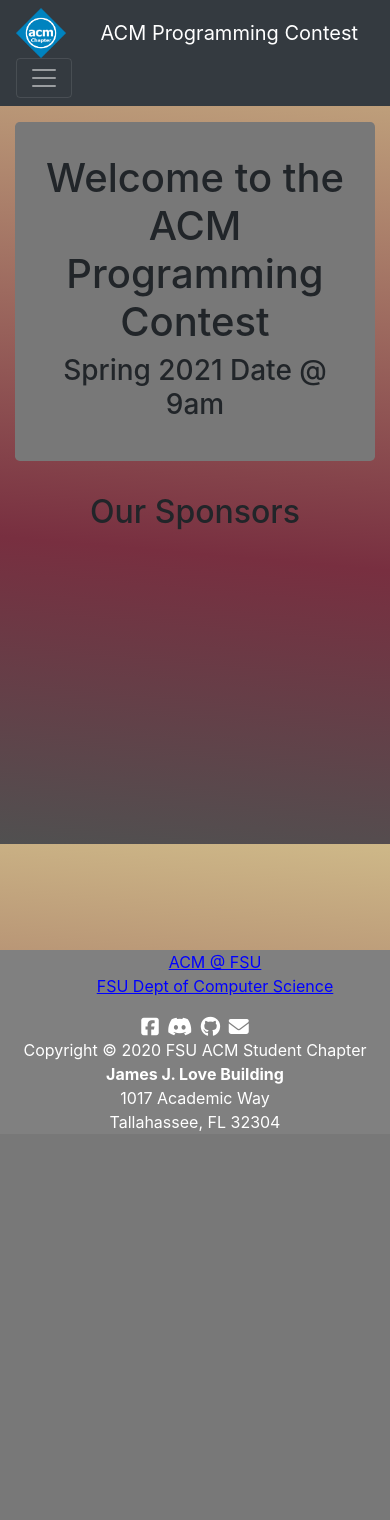
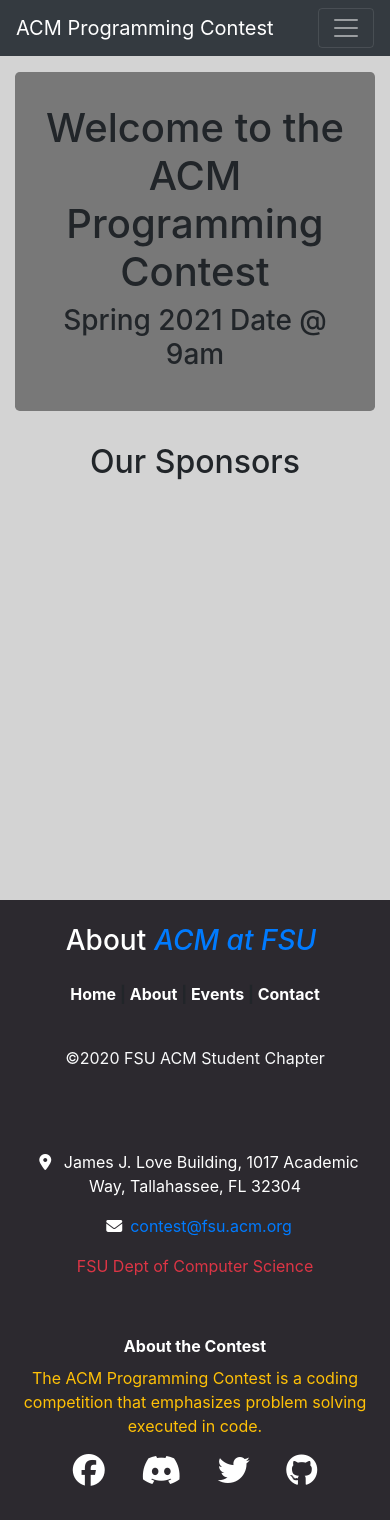
Before and after one commit to mmcinnestaylor/Programming-Contest-Suite, a Django app: page / in a window 390 px wide. Before the commit the page ends 1131 px from the top, so only its background shows below. Run offline with Django 3.2, Linux system fonts and the light colour scheme; parts of the project's set-up code (start-up, migrations or seed data) failed here and were passed over; some libraries are stand-ins or nearby versions.

Commit message:
navbar, menu, footer updates

```diff
--- a/src/core/templates/core/base.html
+++ b/src/core/templates/core/base.html
@@ -27,9 +27,10 @@
   </head>
 
   <body>
+    <!-- header -->
     <header>
-      <nav class="navbar navbar-expand-md bg-dark navbar-dark sticky-top">
-        <div class="logo">
+      <nav class="navbar navbar-expand-md bg-dark navbar-dark">
+        <div class="d-none d-md-block" id="logo">
           <a href="https://www.acm.org" target="_blank" rel="no-follow"><img src="{% static 'core/img/logochapter.png' %}" width="50" height="50" alt="Chapter Logo"></a>
         </div>
         <a class="navbar-brand" href="{% url 'index' %}">ACM Programming Contest</a>
@@ -66,7 +67,10 @@
             {% if user.is_authenticated %}
             <li class="nav-item dropdown">
               <a class="nav-link dropdown-toggle active" href="#" id="navbardrop" data-toggle="dropdown">{{ user.first_name }}</a>
-              <div class="dropdown-menu">
+              <div class="dropdown-menu dropdown-menu-right">
+                {% if user.is_superuser %}
+                <a class="dropdown-item" href="#">Checkin</a>
+                {% endif %}
                 <a class="dropdown-item" href="#">Manage</a>
                 <a class="dropdown-item" href="{% url 'logout' %}">Logout</a>
               </div>
@@ -76,47 +80,76 @@
                 <a class="nav-link" href="{% url 'login' %}">Login</a>
               </li>
               <li class="nav-item active">
-                <a class="nav-link" href="#">Register</a>
+                <a class="nav-link" href="{% url 'register' %}">Register</a>
               </li>
             {% endif %}
           </ul>
         </div>
       </nav>
     </header>
+    <!-- end of header -->
 
+    <!-- content -->
     <div class="container">
       {% block content %}
       {% endblock %}
     </div>
+    <!-- end of content -->
 
-    <footer>
-      <div class="row">
-        <div class="col-sm-4">
-          <ul>
-            <li><a class="footer-link" href="https://fsu.acm.org" target="_blank">ACM @ FSU</a></li>
-            <li><a class="footer-link" href="https://cs.fsu.edu" target="_blank">FSU Dept of Computer Science</a></li>
-          </ul>
-        </div>
-        <div class="col-sm-4">
-          <a class="footer-icon" href="https://www.facebook.com/ACMatFSU/" target="_blank">
-            <i class="fab fa-facebook-square fa-lg"></i></a>
-          <a class="footer-icon" href="https://discord.gg/4z3hNMA" target="_blank">
-            <i class="fab fa-discord fa-lg"></i></a>
-          <a class="footer-icon" href="https://github.com/FSU-ACM" target="_blank">
-            <i class="fab fa-github fa-lg"></i></a>
-          <a class="footer-icon" href="mailto:contact@fsu.acm.org" target="_blank">
-            <i class="fas fa-envelope fa-lg"></i></a>
-          <br>
-          <span>Copyright © 2020 FSU ACM Student Chapter</span>
-        </div>
-        <div class="col-sm-4">
-          <strong>James J. Love Building</strong>
-          <br>
-          1017 Academic Way
-          <br>
-          Tallahassee, FL 32304
+    <!-- footer -->
+    <footer style="background-color: #2c292f">
+      <div class="container">
+        <div class="row ">
+          <div class="col-md-4 text-center text-md-left ">
+
+            <div class="py-0">
+              <h3 class="my-4 text-white">About<span class="mx-2 font-italic text-primary ">ACM at FSU</span></h3>
+
+              <p class="footer-links font-weight-bold">
+                <a class="text-white" href="https://fsu.acm.org/" target="_blank">Home</a>
+                |
+                <a class="text-white" href="https://fsu.acm.org/about-us/" target="_blank">About</a>
+                |
+                <a class="text-white" href="https://fsu.acm.org/events/calendar/" target="_blank">Events</a>
+                |
+                <a class="text-white" href="https://fsu.acm.org/contact-us/" target="_blank">Contact</a>
+              </p>
+              <p class="text-light py-4 mb-4">&copy;2020 FSU ACM Student Chapter</p>
+            </div>
+          </div>
+
+          <div class="col-md-4 text-white text-center text-md-left ">
+            <div class="py-2 my-4">
+              <div>
+                <p class="text-white"> <i class="fa fa-map-marker mx-2 "></i>
+                  James J. Love Building,
+                  1017 Academic Way,
+                  Tallahassee, FL 32304</p>
+              </div>
+
+              <div>
+                <p><i class="fa fa-envelope  mx-2"></i><a href="mailto:contest@fsu.acm.org">contest@fsu.acm.org</a></p>
+              </div>
+
+              <div>
+                <a class="text-danger" href="https://cs.fsu.edu" target="_blank">FSU Dept of Computer Science</a>
+              </div>
+            </div>
+          </div>
+
+          <div class="col-md-4 text-white my-4 text-center text-md-left ">
+            <span class=" font-weight-bold ">About the Contest</span>
+            <p class="text-warning my-2">The ACM Programming Contest is a coding competition that emphasizes problem solving executed in code.</p>
+            <div class="py-2">
+              <a href="https://www.facebook.com/ACMatFSU/" target="_blank"><i class="fab fa-facebook fa-2x text-white mx-3"></i></a>
+              <a href="https://discord.gg/4z3hNMA" target="_blank"><i class="fab fa-discord fa-2x text-white mx-3"></i></a>
+              <a href="https://twitter.com/ACMatFSU" target="_blank"><i class="fab fa-twitter fa-2x text-white mx-3"></i></a>
+              <a href="https://github.com/FSU-ACM" target="_blank"><i class="fab fa-github fa-2x text-white mx-3"></i></a>
+            </div>
+          </div>
         </div>
       </div>
     </footer>
+    <!-- end of footer -->
   </body>
 </html>
--- a/src/static/core/css/base.css
+++ b/src/static/core/css/base.css
@@ -1,8 +1,12 @@
-html{
-  background: rgb(80,80,80);
-  background: linear-gradient(5deg, rgba(80,80,80,1) 0%, rgba(120,47,64,1) 35%, rgba(206,184,136,1) 100%);
+html,
+body {
+  height: 100%;
+}
+
+html {
+  /*background: rgb(80,80,80);
+  background: linear-gradient(5deg, rgba(80,80,80,1) 0%, rgba(120,47,64,1) 35%, rgba(206,184,136,1) 100%);*/
   font-size: 1rem;
-  height: 100%;
 }
 
 @include media-breakpoint-up(sm) {
@@ -23,27 +27,8 @@ html{
   }
 }
 body {
-  background: rgb(80,80,80);
-  background: linear-gradient(5deg, rgba(80,80,80,1) 0%, rgba(120,47,64,1) 35%, rgba(206,184,136,1) 100%);
-  height: 100%;
-}
-footer {
-  /*position: fixed;*/
-  left: 0;
-  bottom: 0;
-  width: 100%;
-  background-color: #808080;
-  color: white;
-  text-align: center;
-}
-
-footer i {
-  padding-top: 10px;
-  color: white;
-}
-
-footer ul {
-  list-style: none;
+  background: #D3D3D3; /*rgb(80,80,80);
+  background: linear-gradient(5deg, rgba(80,80,80,1) 0%, rgba(120,47,64,1) 35%, rgba(206,184,136,1) 100%);*/
 }
 
 .container {
@@ -51,15 +36,6 @@ footer ul {
   overflow: hidden;
 }
 
-.footer-icon {
-  margin: 0 2px;
-}
-
-.footer-link {
-  color: blue;
-  text-decoration: underline;
-}
-
-.logo {
+#logo {
   margin-right: 10px;
 }
```
Also changed, not shown: src/core/static/core/css/base.css (+11 -35 lines).
